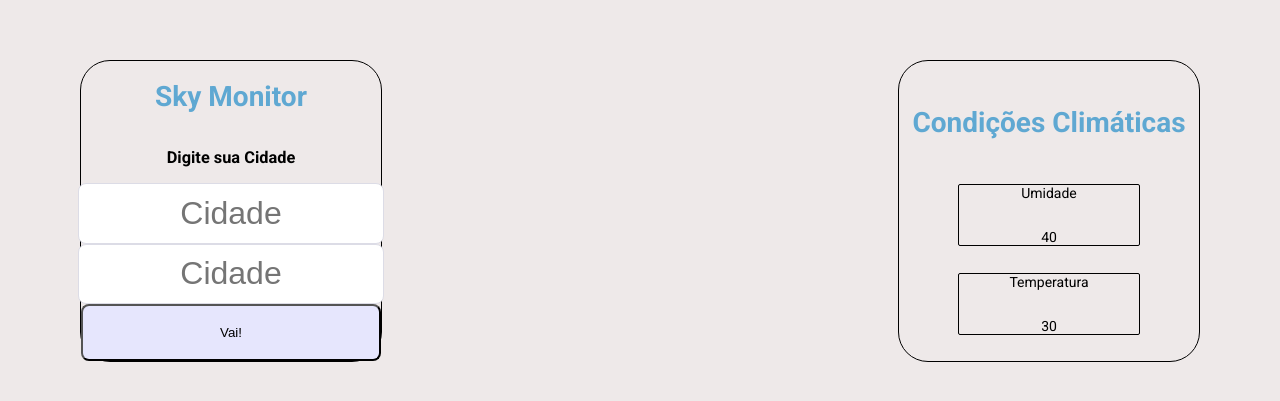
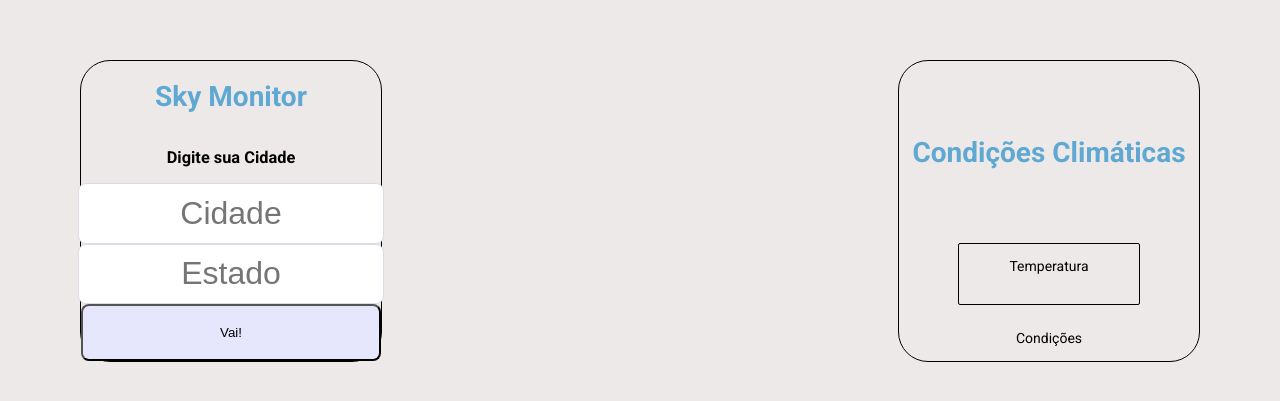
Before and after one commit to marcusdotenv/skymonitor, a React (Create React App) app: page / in a window 1280 px wide. Shown: the part 197-598 px from the top of the page. Built offline with nearby package versions, Linux system fonts and the light colour scheme; the HTML template or start-up script is replaced by a standard one.

Commit message:
Funcionamento básico pronto

```diff
--- a/src/App.js
+++ b/src/App.js
@@ -1,19 +1,30 @@
 import React,{useState} from 'react';
 import './styles.css';
-
 import api from './services/api'
-
 const apikey = "ysjFGTI56CVlOMbiAIGm7434IcnjzZ9S";
 
 
 function App() {
   const[city, setCity] = useState('');
   const[state, setState] = useState('');
+  const[temperature, setTemperature] = useState('');
+
   async function getData(e){
     e.preventDefault();
-    const data = await api.get(`/locations/v1/cities/search?apikey=${apikey}&q=${city+` `+state}`);
-    console.log(data);
-  }
+
+    const response = await api.get(`/locations/v1/cities/search?apikey=${apikey}&q=${city+` `+state}`);
+      try{
+        const locationKey = response.data[0].Key;
+        const locationConditions = await api.get(`/currentconditions/v1/${locationKey}?apikey=${apikey}`);
+        console.log(locationConditions);
+        const temperature = locationConditions.data[0].Temperature.Metric.Value;
+        setTemperature(temperature);
+
+      } catch(err){
+        alert('Localização Inválida!')
+      }
+    }
+
 
   return (
     <div className="full-container">
@@ -22,19 +33,16 @@ function App() {
         <h1> Sky Monitor </h1>
         <h3>Digite sua Cidade</h3>
         <input placeholder="Cidade" value={city} onChange={e => setCity(e.target.value)}/>
-        <input placeholder="Cidade" value={state} onChange={e => setState(e.target.value)}/>
+        <input placeholder="Estado" value={state} onChange={e => setState(e.target.value)}/>
         <button type="submit"> Vai! </button>
       </div>
       </form>
       <div className="application-section">
         <h1> Condições Climáticas </h1>
         <div className="display-data">
-        <p>Umidade</p>
-        <p> 40 </p>
-        </div>
-        <div className="display-data">
-          <p>Temperatura</p>
-          <p> 30 </p>
+        <p>Temperatura</p>
+        <p>{temperature}</p>
+        <p> Condições </p>
         </div>
       </div>
     </div>
--- a/src/styles.css
+++ b/src/styles.css
@@ -50,7 +50,7 @@ body{
 
 .display-data {
   display: flex;
-  justify-content: center;
+  justify-content: space-around;
   align-items: center;
   flex-direction: column;
   border: 1px solid #000;
```
